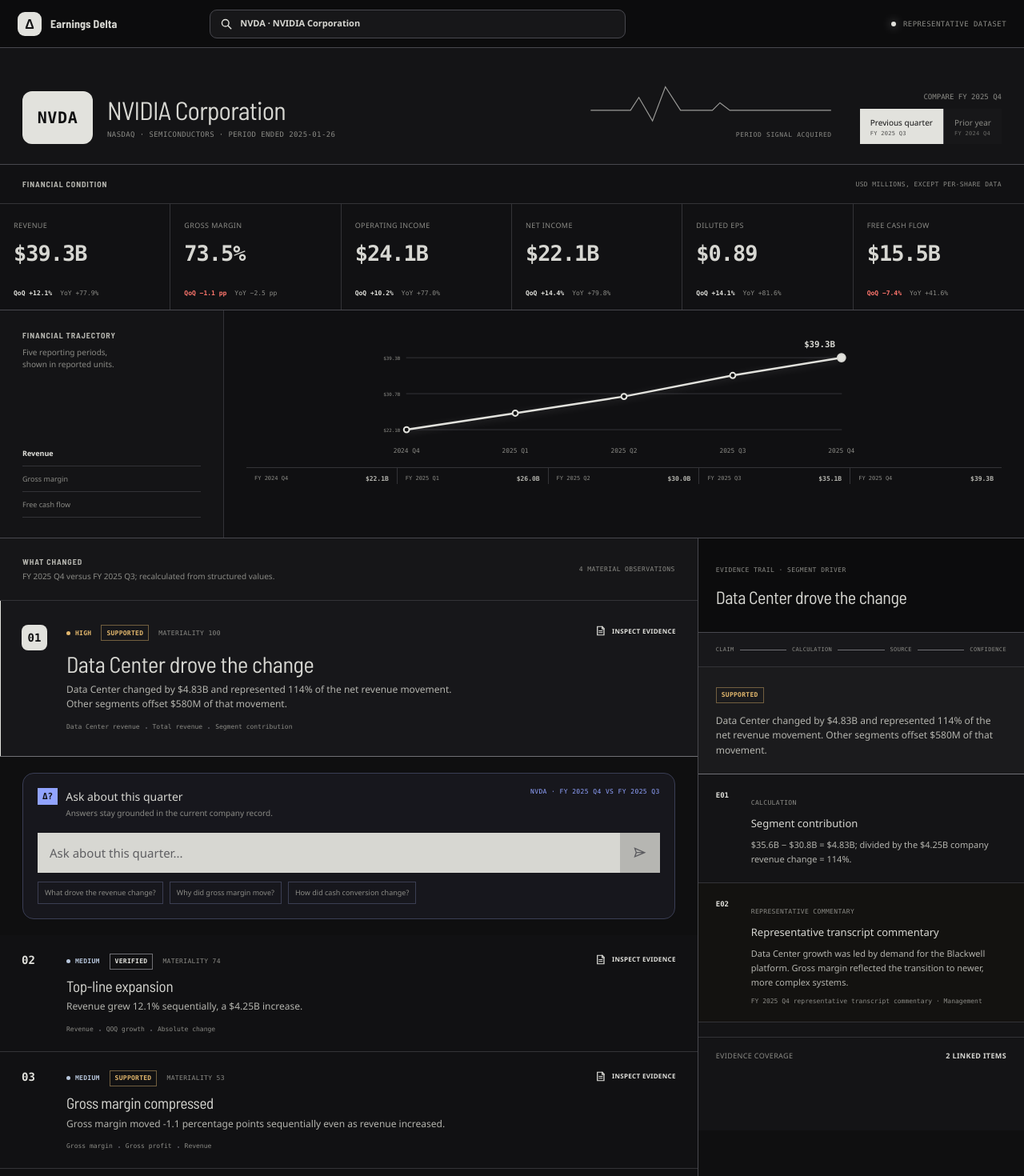
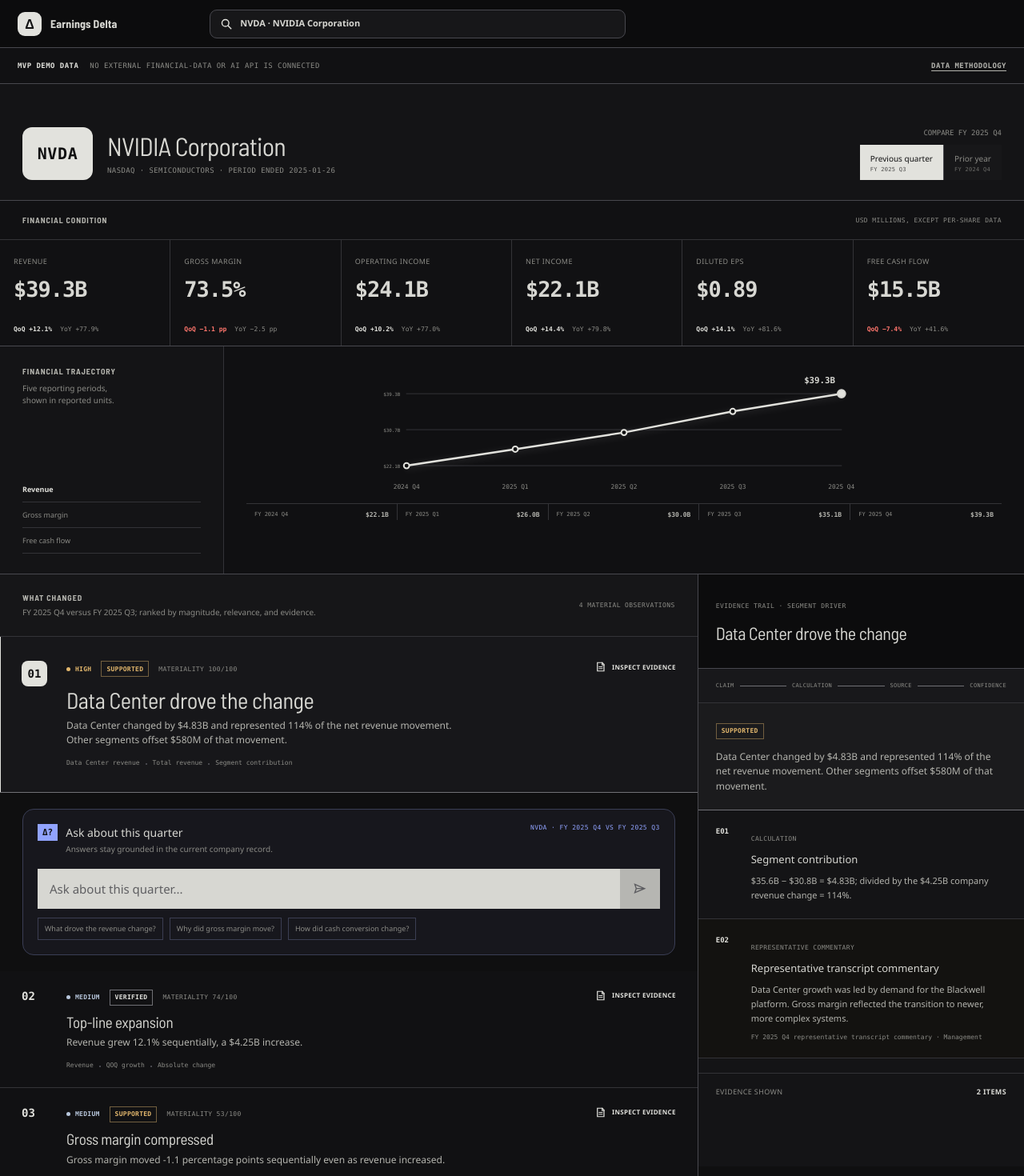
Before and after one commit to mihhhir08/earnings-delta, a Next.js app: page /research/NVDA in a window 1280 px wide. Shown: the top 1470 px of the page at 80% size. Built offline with nearby package versions, Linux system fonts and the light colour scheme.

Commit message:
Clarify dashboard data methodology

```diff
--- a/app/globals.css
+++ b/app/globals.css
@@ -35,7 +35,6 @@
 .sr-only { position: absolute; width: 1px; height: 1px; padding: 0; margin: -1px; overflow: hidden; clip: rect(0, 0, 0, 0); white-space: nowrap; border: 0; }
 .wordmark { display: inline-flex; align-items: center; gap: 11px; color: inherit; text-decoration: none; font-family: var(--font-display), Aptos, sans-serif; font-size: 14px; font-weight: 700; letter-spacing: .01em; }
 .delta-mark { width: 30px; height: 30px; display: grid; place-items: center; flex: 0 0 auto; color: var(--void); background: var(--spectral); border-radius: 9px; font: 800 16px/1 var(--font-display), sans-serif; }
-.status-dot { width: 6px; height: 6px; flex: 0 0 auto; background: var(--spectral); border-radius: 50%; box-shadow: 0 0 12px rgba(255, 255, 255, .5); }
 .primary-action, .secondary-action, .nav-action { min-height: 48px; display: inline-flex; align-items: center; justify-content: center; gap: 24px; padding: 0 20px; border-radius: 10px; font-family: var(--font-display), Aptos, sans-serif; font-size: 12px; font-weight: 700; letter-spacing: .035em; text-decoration: none; text-transform: uppercase; transition: color 180ms ease, background 180ms ease, box-shadow 180ms ease, transform 180ms cubic-bezier(.16, 1, .3, 1); }
 .primary-action { color: var(--void); background: var(--spectral); }
 .primary-action:hover { background: #ddddda; transform: translateY(-2px); }
@@ -144,18 +143,20 @@
 .company-search select { min-width: 0; flex: 1; appearance: none; color: var(--text); background: transparent; border: 0; outline: 0; font-size: 11px; font-weight: 600; cursor: pointer; }
 .company-search:focus-within { box-shadow: inset 0 0 0 1px var(--spectral); }
 .company-search option { color: var(--text); background: var(--panel); }
-.dataset-disclosure { position: relative; justify-self: end; }
-.dataset-disclosure summary { display: flex; align-items: center; gap: 9px; color: var(--muted); font: 9px ui-monospace, SFMono-Regular, Menlo, monospace; letter-spacing: .05em; list-style: none; text-transform: uppercase; cursor: help; }
+.dataset-disclosure { position: relative; z-index: 10; color: var(--text); background: #111113; border-bottom: 1px solid var(--line-bright); }
+.dataset-disclosure summary { min-height: 44px; display: grid; grid-template-columns: auto minmax(0, 1fr) auto; align-items: center; gap: 14px; padding: 0 22px; color: var(--muted); font: 9px ui-monospace, SFMono-Regular, Menlo, monospace; letter-spacing: .05em; list-style: none; text-transform: uppercase; cursor: pointer; }
 .dataset-disclosure summary::-webkit-details-marker { display: none; }
-.dataset-disclosure p { position: absolute; z-index: 40; top: 31px; right: 0; width: 340px; margin: 0; padding: 15px; color: var(--text-soft); background: var(--panel-raised); box-shadow: inset 0 0 0 1px var(--line-bright), 0 18px 44px rgba(0, 0, 0, .35); font-size: 11px; line-height: 1.55; }
-.issuer-band { position: relative; z-index: 1; min-height: 146px; display: grid; grid-template-columns: 1fr minmax(180px, .45fr) auto; align-items: end; gap: 35px; padding: 33px 28px 25px; background: #141416; border-bottom: 1px solid var(--line-bright); }
+.dataset-disclosure summary strong { color: var(--spectral); font-weight: 800; }
+.dataset-summary-copy { overflow: hidden; text-overflow: ellipsis; white-space: nowrap; }
+.dataset-action { color: var(--text-soft); font-weight: 750; text-decoration: underline; text-underline-offset: 3px; }
+.dataset-methodology { display: grid; grid-template-columns: repeat(2, minmax(0, 1fr)); gap: 32px; padding: 18px 22px; background: var(--panel-raised); border-top: 1px solid var(--line); }
+.dataset-methodology p { max-width: 72ch; margin: 0; color: var(--text-soft); font-size: 12px; line-height: 1.65; }
+.dataset-methodology strong { color: var(--text); }
+.issuer-band { position: relative; z-index: 1; min-height: 146px; display: grid; grid-template-columns: 1fr auto; align-items: end; gap: 35px; padding: 33px 28px 25px; background: #141416; border-bottom: 1px solid var(--line-bright); }
 .issuer-identity { display: flex; align-items: center; gap: 18px; }
 .ticker-block { min-width: 88px; min-height: 66px; display: grid; place-items: center; color: var(--void); background: var(--spectral); border-radius: 12px; font: 800 20px ui-monospace, SFMono-Regular, Menlo, monospace; letter-spacing: .03em; }
 .issuer-identity h1 { margin: 0; font-size: clamp(26px, 2.5vw, 38px); line-height: 1; letter-spacing: -.025em; }
 .issuer-identity p { margin: 10px 0 0; color: var(--muted); font: 9px ui-monospace, SFMono-Regular, Menlo, monospace; letter-spacing: .045em; text-transform: uppercase; }
-.issuer-trace { align-self: center; color: var(--spectral); }
-.issuer-trace svg { display: block; width: 100%; stroke-width: 1.25; opacity: .65; }
-.issuer-trace span { display: block; margin-top: 3px; color: var(--muted); font: 8px ui-monospace, SFMono-Regular, Menlo, monospace; letter-spacing: .08em; text-align: right; text-transform: uppercase; }
 .period-control { display: flex; align-items: flex-end; flex-direction: column; gap: 10px; }
 .period-control > span { color: var(--muted); font: 9px ui-monospace, SFMono-Regular, Menlo, monospace; text-transform: uppercase; }
 .period-control > div { display: flex; box-shadow: inset 0 0 0 1px var(--line-bright); }
@@ -311,8 +312,6 @@
   .hero-copy h1 { font-size: clamp(4rem, 7vw, 5.25rem); }
   .hero-copy > p { font-size: 17px; }
   .prism-body { padding: 28px 22px; }
-  .issuer-band { grid-template-columns: 1fr auto; }
-  .issuer-trace { display: none; }
   .snapshot-grid { grid-template-columns: repeat(3, 1fr); }
   .metric-cell:nth-child(3) { border-right: 0; }
   .metric-cell:nth-child(-n+3) { border-bottom: 1px solid var(--line); }
@@ -365,14 +364,16 @@
   .project-story p { font-size: 16px; }
   .landing-footer { min-height: 86px; grid-template-columns: 1fr 1fr; padding: 18px; }
   .landing-footer span:nth-child(2) { display: none; }
-  .terminal-header { grid-template-columns: auto 1fr auto; height: calc(62px + env(safe-area-inset-top)); gap: 8px; padding: env(safe-area-inset-top) 12px 0; }
+  .terminal-header { grid-template-columns: auto 1fr; height: calc(62px + env(safe-area-inset-top)); gap: 8px; padding: env(safe-area-inset-top) 12px 0; }
   .terminal-header .wordmark { font-size: 0; }
   .terminal-header .delta-mark { font-size: 16px; }
   .company-search { justify-self: end; width: min(100%, 250px); height: 44px; }
   .company-search select { font-size: 16px; }
-  .dataset-disclosure summary { width: 44px; height: 44px; justify-content: center; font-size: 0; cursor: pointer; }
-  .dataset-disclosure .status-dot { width: 8px; height: 8px; }
-  .dataset-disclosure p { position: fixed; top: calc(62px + env(safe-area-inset-top)); right: max(10px, env(safe-area-inset-right)); width: min(340px, calc(100vw - 20px - env(safe-area-inset-left) - env(safe-area-inset-right))); }
+  .dataset-disclosure summary { grid-template-columns: 1fr auto; gap: 4px 12px; padding: 10px 16px; }
+  .dataset-summary-copy { grid-column: 1 / -1; grid-row: 2; line-height: 1.5; white-space: normal; }
+  .dataset-action { grid-column: 2; grid-row: 1; }
+  .dataset-methodology { grid-template-columns: 1fr; gap: 14px; padding: 16px; }
+  .dataset-methodology p { font-size: 14px; }
   .issuer-band { grid-template-columns: 1fr; align-items: stretch; padding: 22px 16px 18px; }
   .ticker-block { min-width: 64px; min-height: 54px; }
   .issuer-identity h1 { font-size: 24px; }
--- a/components/evidence-panel.tsx
+++ b/components/evidence-panel.tsx
@@ -86,8 +86,8 @@
             ))}
           </div>
           <footer className="evidence-footer">
-            <span>Evidence coverage</span>
-            <strong>{insight.evidence.length} linked items</strong>
+            <span>Evidence shown</span>
+            <strong>{insight.evidence.length} {insight.evidence.length === 1 ? "item" : "items"}</strong>
           </footer>
         </>
       ) : (
--- a/components/landing-experience.tsx
+++ b/components/landing-experience.tsx
@@ -82,7 +82,7 @@
             </h1>
             <p>Earnings Delta turns quarterly results into ranked explanations you can trace back to the source.</p>
             <div className="hero-actions">
-              <Link className="primary-action" href={active.href}>Open live workspace <ArrowIcon /></Link>
+              <Link className="primary-action" href={active.href}>Open research workspace <ArrowIcon /></Link>
               <a className="secondary-action" href="https://github.com/mihhhir08/earnings-delta">View source <ExternalIcon /></a>
             </div>
           </div>
@@ -104,7 +104,7 @@
                 <div><span>{active.period} · {active.comparison}</span><b>Source support: {active.insight.confidence}</b></div>
                 <h2>{active.insight.title}</h2>
                 <p>{active.insight.summary}</p>
-                <div className="confidence-track"><span style={{ width: `${active.insight.score}%` }} /><small>Materiality {active.insight.score}</small></div>
+                <div className="confidence-track"><span style={{ width: `${active.insight.score}%` }} /><small>Materiality {active.insight.score}/100</small></div>
               </div>
             </div>
 
@@ -139,7 +139,7 @@
         <div className="project-outcome">
           <strong>Working full-stack MVP.</strong>
           <span>Interactive analysis · grounded answers · inspectable code</span>
-          <Link className="primary-action" href={active.href}>Open live workspace <ArrowIcon /></Link>
+          <Link className="primary-action" href={active.href}>Open research workspace <ArrowIcon /></Link>
         </div>
       </section>
 
--- a/components/research-workspace.tsx
+++ b/components/research-workspace.tsx
@@ -15,10 +15,6 @@
 
 function EvidenceIcon() {
   return <svg viewBox="0 0 20 20" aria-hidden="true"><path d="M5 3h8l3 3v11H5V3Z" /><path d="M13 3v4h3M8 10h5M8 13h5" /></svg>;
-}
-
-function SignalTrace() {
-  return <svg viewBox="0 0 320 64" aria-hidden="true"><path d="M2 40h52l11-17 18 31 17-45 20 31h42l10-10 13 10h133" /></svg>;
 }
 
 function formatDelta(value: number | null, margin = false) {
@@ -51,7 +47,7 @@
         <button className="change-hit" onClick={() => selectInsight(insight)} aria-label={`View evidence for ${insight.title}`}>
           <span className="change-number">{String(index + 1).padStart(2, "0")}</span>
           <div className="change-content">
-            <div className="change-meta"><span className={`importance importance-${insight.importance.toLowerCase()}`}><i />{insight.importance}</span><span className={`confidence confidence-${insight.confidence.toLowerCase().replace(" ", "-")}`}>{insight.confidence}</span><span>Materiality {insight.score}</span></div>
+            <div className="change-meta"><span className={`importance importance-${insight.importance.toLowerCase()}`}><i />{insight.importance}</span><span className={`confidence confidence-${insight.confidence.toLowerCase().replace(" ", "-")}`}>{insight.confidence}</span><span>Materiality {insight.score}/100</span></div>
             <h3>{insight.title}</h3>
             <p>{insight.summary}</p>
             <div className="supporting-metrics">{insight.supportingMetrics.map((metric) => <span key={metric}>{metric}</span>)}</div>
@@ -74,18 +70,25 @@
             {companies.map((company) => <option key={company.ticker} value={company.ticker}>{company.ticker} · {company.name}</option>)}
           </select>
         </div>
-        <details className="dataset-disclosure">
-          <summary><span className="status-dot" /> Representative dataset</summary>
-          <p>Calculations update from the selected company and comparison period. Commentary is representative, labeled, and not presented as a verbatim company source.</p>
-        </details>
       </header>
+
+      <details className="dataset-disclosure">
+        <summary>
+          <strong>MVP demo data</strong>
+          <span className="dataset-summary-copy">No external financial-data or AI API is connected</span>
+          <span className="dataset-action">Data methodology</span>
+        </summary>
+        <div className="dataset-methodology">
+          <p>This public MVP uses typed, representative records stored in the application so the complete workflow runs without credentials. Company selection loads a different record; comparison controls recompute deltas, segment contribution, rankings, evidence, and grounded answers. Ask Delta uses deterministic server logic, and the provider boundary is ready for a verified live-data adapter.</p>
+          <p><strong>Label guide.</strong> Verified means calculated from structured values. Supported adds matching representative commentary. AI Interpretation marks a calculated pattern without a confirmed cause. Materiality combines magnitude, company relevance, and available evidence. Commentary is representative and is not presented as verbatim company disclosure.</p>
+        </div>
+      </details>
 
       <section className="issuer-band">
         <div className="issuer-identity">
           <span className="ticker-block">{analysis.company.ticker}</span>
           <div><h1>{analysis.company.name}</h1><p>{analysis.company.exchange} · {analysis.company.sector} · Period ended {analysis.currentPeriod.ended}</p></div>
         </div>
-        <div className="issuer-trace"><SignalTrace /><span>Period signal acquired</span></div>
         <div className="period-control">
           <span>Compare {analysis.currentPeriod.label}</span>
           <div role="group" aria-label="Comparison period">
@@ -116,7 +119,7 @@
       <div className="research-main">
         <section className="changes-pane" aria-labelledby="changes-title">
           <div className="section-heading changes-heading">
-            <div><h2 id="changes-title">What changed</h2><p aria-live="polite">{analysis.currentPeriod.label} versus {analysis.comparisonPeriod.label}; recalculated from structured values.</p></div>
+            <div><h2 id="changes-title">What changed</h2><p aria-live="polite">{analysis.currentPeriod.label} versus {analysis.comparisonPeriod.label}; ranked by magnitude, relevance, and evidence.</p></div>
             <span>{analysis.insights.length} material observations</span>
           </div>
           <div className="change-list change-list-primary">{analysis.insights.slice(0, 1).map(renderInsight)}</div>
@@ -127,7 +130,7 @@
       </div>
 
       {evidenceOpen && <button className="mobile-scrim" onClick={() => setEvidenceOpen(false)} aria-label="Close evidence overlay" />}
-      <footer className="terminal-footer"><span>{analysis.currentPeriod.label} compared with {analysis.comparisonPeriod.label}</span><span>Analysis period ended {analysis.generatedAt}</span></footer>
+      <footer className="terminal-footer"><span>{analysis.currentPeriod.label} compared with {analysis.comparisonPeriod.label}</span><span>Structured calculations · representative commentary</span></footer>
     </main>
   );
 }
--- a/lib/finance/analysis.ts
+++ b/lib/finance/analysis.ts
@@ -158,15 +158,16 @@
 
   if (grossMargin.percentagePoints !== null && Math.abs(grossMargin.percentagePoints) >= 0.4) {
     const falling = grossMargin.percentagePoints < 0;
+    const source = matchingSourceEvidence(current, "gross margin");
     const score = materialityScore(Math.abs(grossMargin.percentagePoints) * 5, 22, true);
     insights.push(makeInsight({
       id: "margin-change",
       title: falling ? "Gross margin compressed" : "Gross margin expanded",
       summary: `Gross margin moved ${signed(grossMargin.percentagePoints, " percentage points")} ${label}${falling && revenueGrowth > 0 ? " even as revenue increased" : ""}.`,
       score,
-      confidence: "Supported",
+      confidence: source ? "Supported" : "Verified",
       supportingMetrics: ["Gross margin", "Gross profit", "Revenue"],
-      evidence: [structuredEvidence("grossMargin", grossMargin, current, comparison), sourceEvidence(current, 1)],
+      evidence: [structuredEvidence("grossMargin", grossMargin, current, comparison), ...(source ? [source] : [])],
     }));
   }
 
@@ -250,6 +251,5 @@
       freeCashFlow: period.metrics.freeCashFlow,
     })),
     insights: generateInsights(company, current, comparison, mode),
-    generatedAt: current.ended,
   };
 }
--- a/lib/types.ts
+++ b/lib/types.ts
@@ -93,5 +93,4 @@
   snapshot: MetricSnapshot[];
   trend: TrendPoint[];
   insights: Insight[];
-  generatedAt: string;
 }
```
Also changed, not shown: 1 other file (tests, documents, lock files or other folders).
